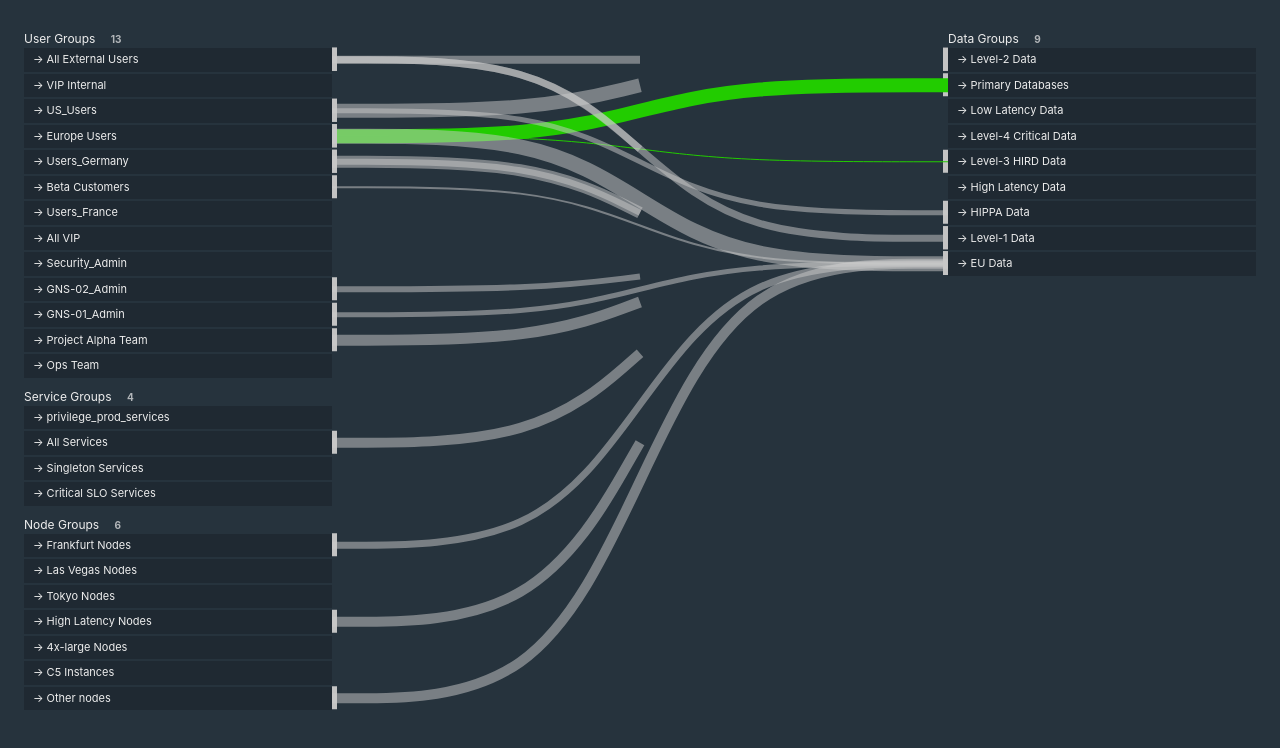
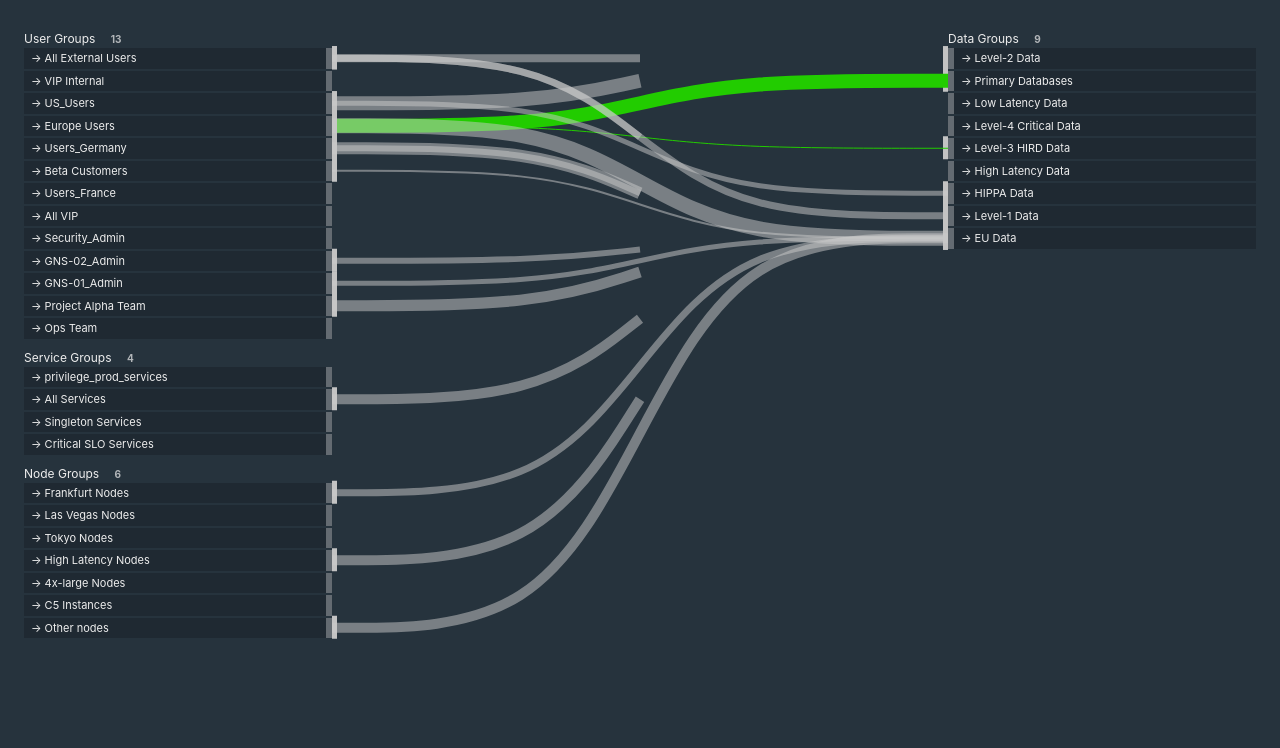
Before and after one commit to rostag/exp, an Angular app: page / in a window 1280 px wide. Shown: the top 748 px of the page. Built offline with nearby package versions, Linux system fonts and the light colour scheme.

Commit message:
Highlight list item

```diff
--- a/src/app/flow-diagram/diagram.component.scss
+++ b/src/app/flow-diagram/diagram.component.scss
@@ -24,17 +24,18 @@
       .list-item {
         border: 2px solid transparent;
         background-color: rgba(0, 0, 0, 0.19);
-        padding: 1px 6px 2px 7px;
+        padding: 2px 6px 2px 7px;
         margin-bottom: 2px;
         font-size: 11px;
       }
 
       .list-item.selected {
-        border-color: #59961c;
+        border: 2px solid #59961c;
       }
 
       .list-item:hover {
-        background-color: #4c3;
+        border: 2px solid #59961c !important;
+        padding: 0px 6px 0px 7px;
         cursor: pointer;
       }
 
@@ -60,6 +61,10 @@
         > div {
           color: #eee;
         }
+        .list-item {
+          border: 0px solid transparent;
+          border-right: 6px solid rgba(255, 255, 255, 0.31);
+        }
       }
 
       .chart-container {
@@ -75,6 +80,11 @@
         > div {
           color: #eee;
         }
+
+        .list-item {
+          border: 0px solid transparent;
+          border-left: 6px solid rgba(255, 255, 255, 0.31);
+        }
       }
     }
   }
```
